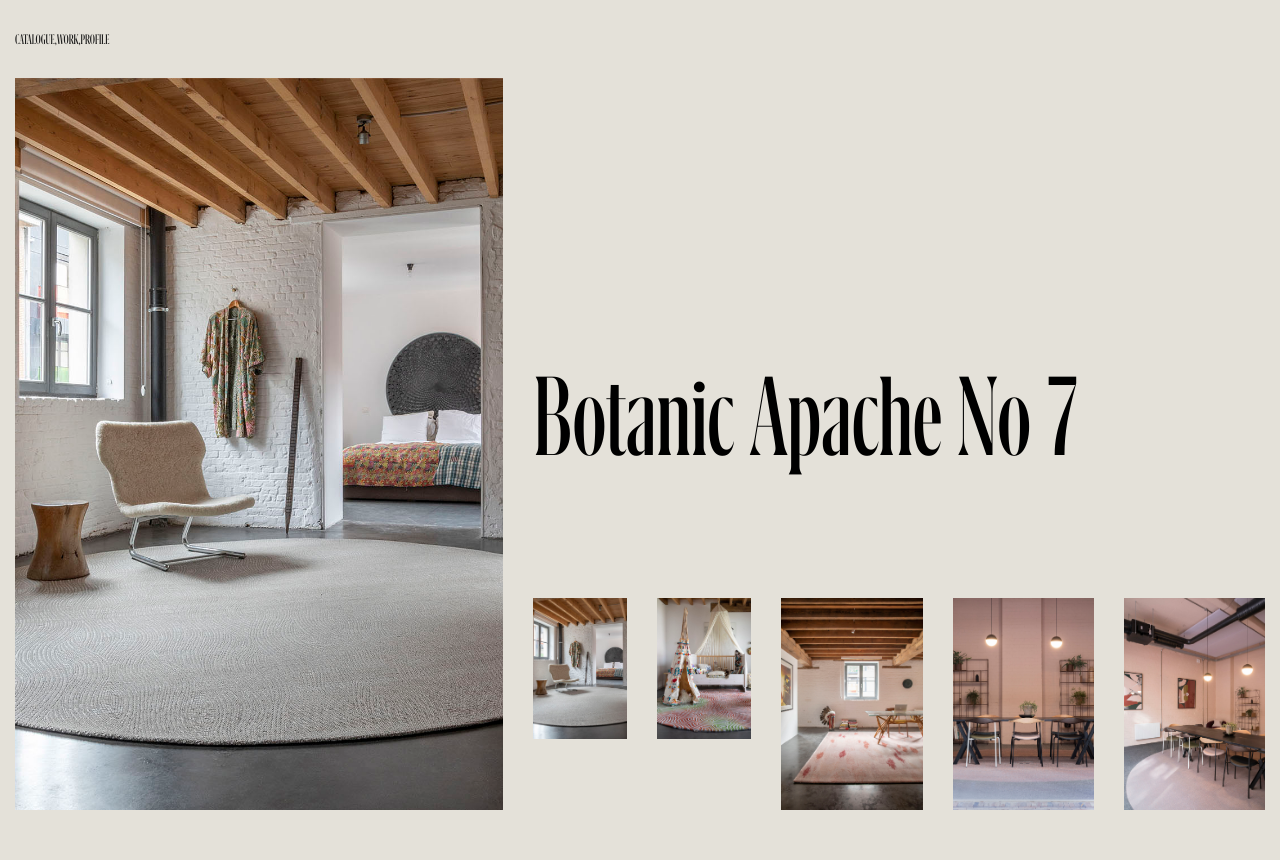
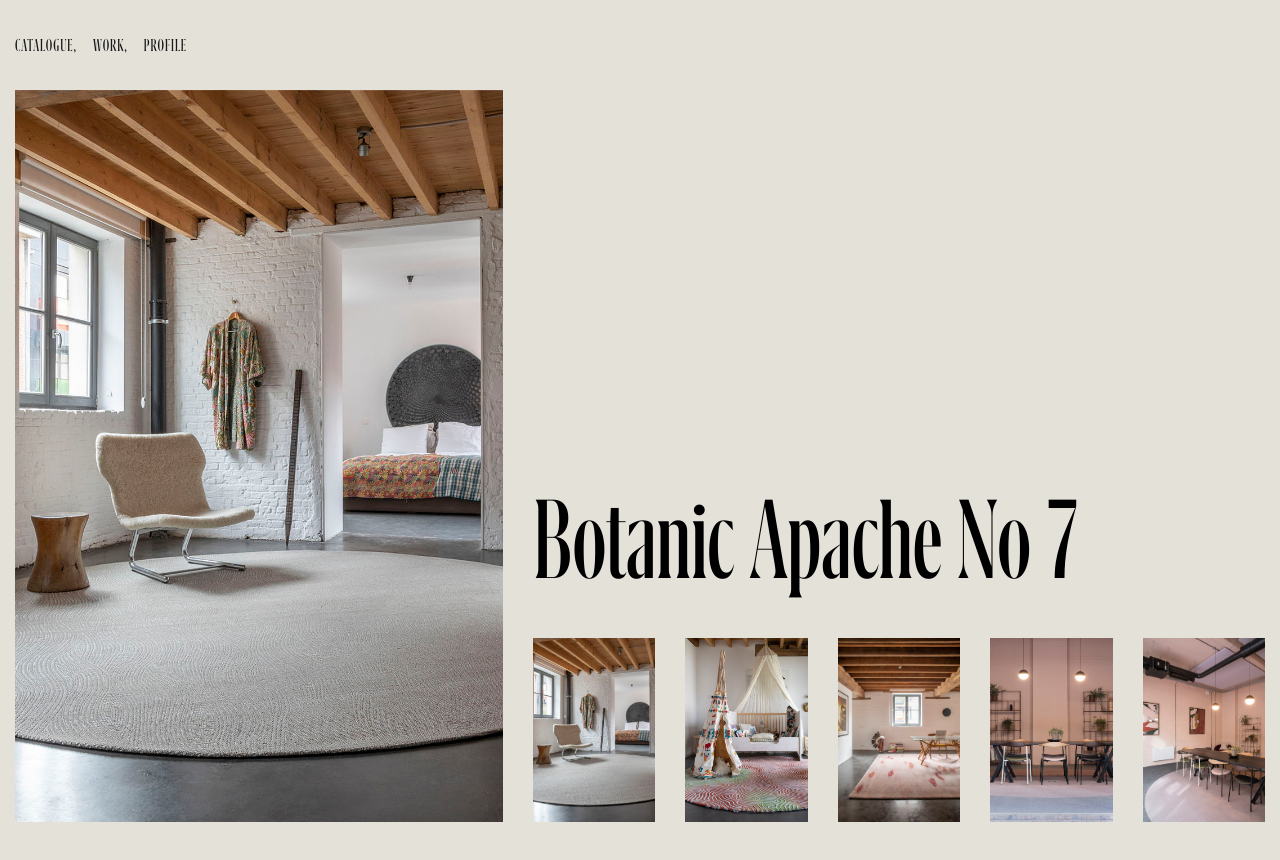
Before and after one commit to radixdt2665/slider-parallax-, a website: page index.html in a window 1280 px wide. Before the commit the page ends 814 px from the top, so only its background shows below. Drawn offline with Linux system fonts and the light colour scheme.

Commit message:
added tailwind

```diff
--- a/Assets/custom.css
+++ b/Assets/custom.css
@@ -1,3 +1,8 @@
+@tailwind base;
+@tailwind components;
+@tailwind utilities;
+
+
 @font-face {
   font-family: 'Grifinito L';
   src: url('../assets/fonts/GrifinitoL-Regular.eot');
--- a/index.html
+++ b/index.html
@@ -4,7 +4,7 @@
     <meta charset="UTF-8">
     <meta http-equiv="X-UA-Compatible" content="IE=edge">
     <meta name="viewport" content="width=device-width, initial-scale=1.0">
-    <link rel="stylesheet" href="./Assets/custom.css">
+    <link rel="stylesheet" href="assets/output.css">
     <title>Slider-Parallax</title>
 </head>
 <body>
@@ -12,14 +12,14 @@
         <div class="container">
             <div class="links-main">
                 <ul class="list-unstyled d-flex text-uppercase">
-                    <li><a href="" class="text-decoration-none color-black link">catalogue,</a></li>
-                    <li><a href="" class="text-decoration-none color-black link">work,</a></li>
-                    <li><a href="" class="text-decoration-none color-black link">profile</a></li>
+                    <li class="me-4 text-[20px] tracking-[1px]"><a href="" class="text-decoration-none color-black link">catalogue,</a></li>
+                    <li class="me-4 text-[20px] tracking-[1px]"><a href="" class="text-decoration-none color-black link">work,</a></li>
+                    <li class="me-4 text-[20px] tracking-[1px]"><a href="" class="text-decoration-none color-black link">profile</a></li>
                 </ul>
             </div>
         </div>
     </nav>
-    <section class="main-section">
+    <section class="h-screen main-section">
         <div class="container">
             <div class="d-flex align-items-end gap-30">
                 <div class="w-40">
@@ -29,22 +29,22 @@
                 </div>
                 <div class="w-60">
                     <div class="title-contain">
-                        <h2>Botanic Apache No 7</h2>
+                        <h2 class="text-[10.5vw]">Botanic Apache No 7</h2>
                     </div>
                     <div class="d-flex img-container-main gap-30">
-                        <div class="slider-img-parent-div">
+                        <div class="slider-img-parent-div w-1/5">
                             <img src="./Assets/images/img-1.jpg" alt="" class="img-fluid">
                         </div>
-                        <div class="slider-img-parent-div">
+                        <div class="slider-img-parent-div w-1/5">
                             <img src="./Assets/images/img-2.jpg" alt="" class="img-fluid">
                         </div>
-                        <div class="slider-img-parent-div">
+                        <div class="slider-img-parent-div w-1/5">
                             <img src="./Assets/images/img-3.jpg" alt="" class="img-fluid">
                         </div>
-                        <div class="slider-img-parent-div">
+                        <div class="slider-img-parent-div w-1/5">
                             <img src="./Assets/images/img-4.jpg" alt="" class="img-fluid">
                         </div>
-                        <div class="slider-img-parent-div">
+                        <div class="slider-img-parent-div w-1/5">
                             <img src="./Assets/images/img-5.jpg" alt="" class="img-fluid">
                         </div>
                     </div>
--- /dev/null
+++ b/package.json
@@ -0,0 +1,5 @@
+{
+  "devDependencies": {
+    "tailwindcss": "^3.3.2"
+  }
+}
--- /dev/null
+++ b/tailwind.config.js
@@ -0,0 +1,8 @@
+/** @type {import('tailwindcss').Config} */
+module.exports = {
+  content: ["./src/**/*.{html,js}","index.html"],
+  theme: {
+    extend: {},
+  },
+  plugins: [],
+}
```
Also changed, not shown: Assets/output.css (added), 1 other file.
